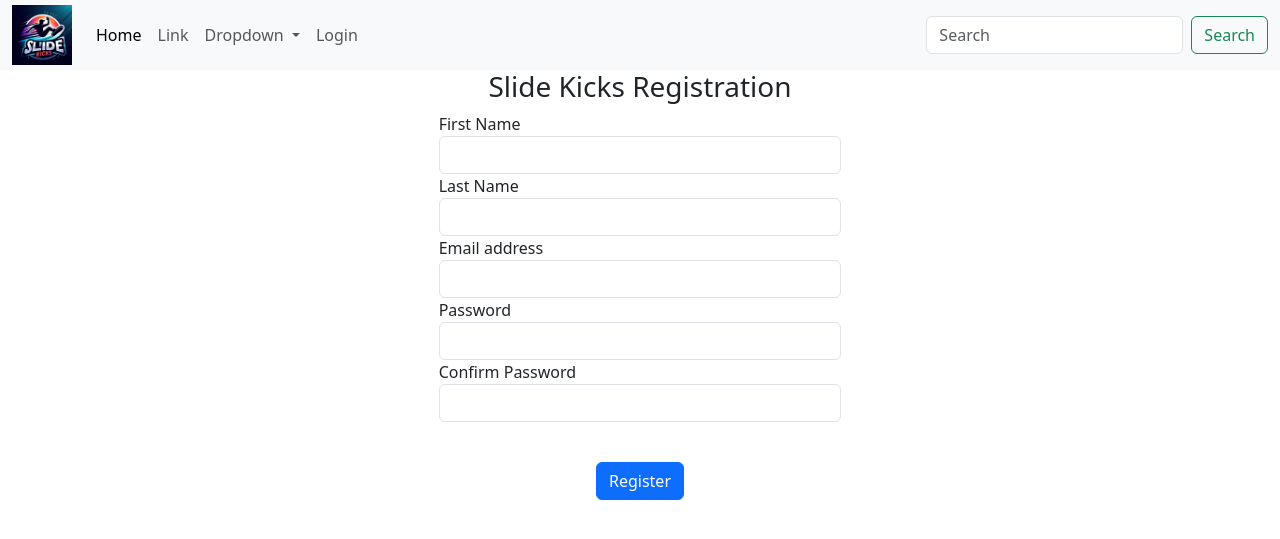
After one commit to Duan-Muller/Shoe-ECommerce-Website, a PHP site: page /register.php in a window 1280 px wide. The commit adds this page. Shown: the top 539 px of the page. Run offline with PHP 8.4, Linux system fonts and the light colour scheme.

Commit message:
Updated files again

```diff
--- a/home.html
+++ b/home.html
@@ -3,7 +3,7 @@
 <head>
     <meta charset="UTF-8">
     <meta name="viewport" content="width=device-width, initial-scale=1.0">
-    <link href="https://fonts.googleapis.com/css2?family=Oswald:wght@200..700&display=swap" rel="stylesheet">
+
     <link href="https://cdn.jsdelivr.net/npm/bootstrap@5.3.3/dist/css/bootstrap.min.css" rel="stylesheet" integrity="sha384-QWTKZyjpPEjISv5WaRU9OFeRpok6YctnYmDr5pNlyT2bRjXh0JMhjY6hW+ALEwIH" crossorigin="anonymous">
     <link rel="stylesheet" href="style.css">
     <title>Slide Kicks</title>
@@ -23,7 +23,7 @@
             <div class="collapse navbar-collapse" id="navbarSupportedContent">
                 <ul class="navbar-nav me-auto mb-2 mb-lg-0">
                     <li class="nav-item">
-                        <a class="nav-link active" aria-current="page" href="#">Home</a>
+                        <a class="nav-link active" aria-current="page" href="home.html">Home</a>
                     </li>
                     <li class="nav-item">
                         <a class="nav-link" href="#">Link</a>
@@ -40,7 +40,7 @@
                         </ul>
                     </li>
                     <li class="nav-item">
-                        <a class="nav-link disabled" aria-disabled="true">Disabled</a>
+                        <a class="nav-link" href="register.php">Login</a>
                     </li>
                 </ul>
                 <form class="d-flex" role="search">
--- /dev/null
+++ b/register.css
@@ -0,0 +1,12 @@
+.navbar{
+    padding: 0;
+}
+
+#heading{
+    text-align: center;
+}
+
+#btnContainer{
+    text-align: center;
+    margin: 10%;
+}
--- /dev/null
+++ b/register.php
@@ -0,0 +1,137 @@
+<!doctype html>
+<html lang="en">
+<head>
+    <meta charset="UTF-8">
+    <meta name="viewport"
+          content="width=device-width, user-scalable=no, initial-scale=1.0, maximum-scale=1.0, minimum-scale=1.0">
+    <meta http-equiv="X-UA-Compatible" content="ie=edge">
+    <link href="https://cdn.jsdelivr.net/npm/bootstrap@5.3.3/dist/css/bootstrap.min.css" rel="stylesheet" integrity="sha384-QWTKZyjpPEjISv5WaRU9OFeRpok6YctnYmDr5pNlyT2bRjXh0JMhjY6hW+ALEwIH" crossorigin="anonymous">
+    <link href="register.css" rel="stylesheet">
+    <title>Document</title>
+
+</head>
+
+<header>
+    <nav class="navbar navbar-expand-lg bg-body-tertiary">
+        <div class="container-fluid">
+            <a class="navbar-brand" href="#">
+                <img src = "img/logo2.jpg" width="60" height="60">
+            </a>
+            <button class="navbar-toggler" type="button" data-bs-toggle="collapse" data-bs-target="#navbarSupportedContent" aria-controls="navbarSupportedContent" aria-expanded="false" aria-label="Toggle navigation">
+                <span class="navbar-toggler-icon"></span>
+            </button>
+            <div class="collapse navbar-collapse" id="navbarSupportedContent">
+                <ul class="navbar-nav me-auto mb-2 mb-lg-0">
+                    <li class="nav-item">
+                        <a class="nav-link active" aria-current="page" href="home.html">Home</a>
+                    </li>
+                    <li class="nav-item">
+                        <a class="nav-link" href="#">Link</a>
+                    </li>
+                    <li class="nav-item dropdown">
+                        <a class="nav-link dropdown-toggle" href="#" role="button" data-bs-toggle="dropdown" aria-expanded="false">
+                            Dropdown
+                        </a>
+                        <ul class="dropdown-menu">
+                            <li><a class="dropdown-item" href="#">Action</a></li>
+                            <li><a class="dropdown-item" href="#">Another action</a></li>
+                            <li><hr class="dropdown-divider"></li>
+                            <li><a class="dropdown-item" href="#">Something else here</a></li>
+                        </ul>
+                    </li>
+                    <li class="nav-item">
+                        <a class="nav-link" href="register.php">Login</a>
+                    </li>
+                </ul>
+                <form class="d-flex" role="search">
+                    <input class="form-control me-2" type="search" placeholder="Search" aria-label="Search">
+                    <button class="btn btn-outline-success" type="submit">Search</button>
+                </form>
+            </div>
+        </div>
+    </nav>
+</header>
+
+<body>
+
+<div class="container-fluid">
+    <section id="heading">
+        <div class="row">
+            <div class="col-md-4">
+            </div>
+            <div class="col-md-4">
+                <h3>
+                    Slide Kicks Registration
+                </h3>
+            </div>
+            <div class="col-md-4">
+            </div>
+        </div>
+    </section>
+    <div class="row">
+        <div class="col-md-4">
+        </div>
+        <div class="col-md-4">
+            <form role="form">
+                <div class="form-group">
+
+                    <label for="first-name">
+                        First Name
+                    </label>
+                    <input type="text" class="form-control" id="first-name" />
+                </div>
+
+                <div class="form-group">
+
+                    <label for="last-name">
+                        Last Name
+                    </label>
+                    <input type="text" class="form-control" id="last-name" />
+                </div>
+
+                <div class="form-group">
+
+                    <label for="email">
+                        Email address
+                    </label>
+                    <input type="email" class="form-control" id="email" />
+                </div>
+                <div class="form-group">
+
+                    <label for="password">
+                        Password
+                    </label>
+                    <input type="password" class="form-control" id="password" />
+                </div>
+
+                <div class="form-group">
+                    <label for="confirm-password">
+                        Confirm Password
+                    </label>
+                    <input type="password" class="form-control" id="confirm-password" />
+                </div>
+
+                <div id="btnContainer">
+                    <button id="registerBtn" type="submit" class="btn btn-primary">
+                        Register
+                    </button>
+                </div>
+            </form>
+        </div>
+        <div class="col-md-4">
+        </div>
+    </div>
+    <div class="row">
+        <div class="col-md-4">
+        </div>
+        <div class="col-md-4">
+        </div>
+        <div class="col-md-4">
+        </div>
+    </div>
+</div>
+
+<script src="https://cdn.jsdelivr.net/npm/bootstrap@5.3.3/dist/js/bootstrap.bundle.min.js" integrity="sha384-YvpcrYf0tY3lHB60NNkmXc5s9fDVZLESaAA55NDzOxhy9GkcIdslK1eN7N6jIeHz" crossorigin="anonymous"></script>
+</body>
+
+</html>
```
Also changed, not shown: dbconnection.php (added, +12 -0 lines), login.php (+45 -0 lines), style.css (+0 -10 lines).
